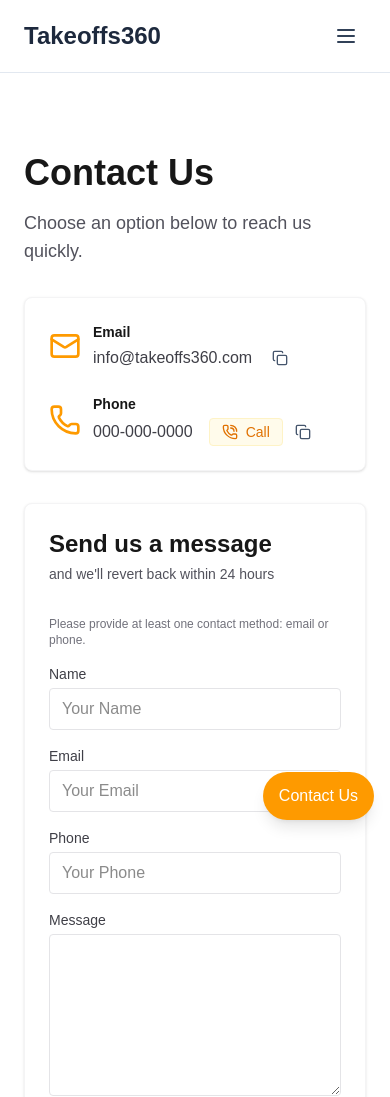
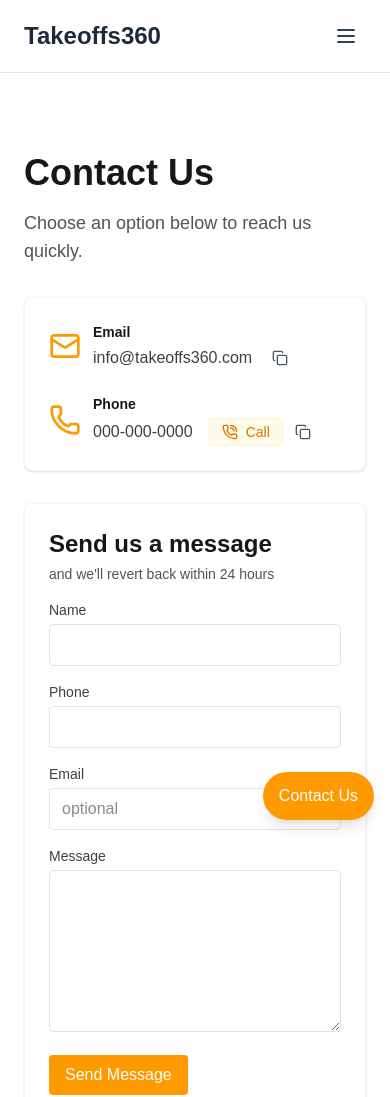
Before and after one commit to mgupta83/takeoffs360, a Next.js app in the folder ui/: page /contact in a window 390 px wide. Shown: the top 1097 px of the page. Built offline with nearby package versions, Linux system fonts and the light colour scheme.

Commit message:
made phone required for contact us

```diff
--- a/ui/app/contact/page.tsx
+++ b/ui/app/contact/page.tsx
@@ -110,11 +110,18 @@
         return;
       }
 
-      // Require at least one contact method: email or phone
-      const hasEmail = payload.email && String(payload.email).trim() !== '';
-      const hasPhone = payload.phone && String(payload.phone).trim() !== '';
-      if (!hasEmail && !hasPhone) {
-        setStatusMessage('Please provide an email or phone number.');
+      // Require phone (email is optional). Basic phone normalization/format check.
+      const phoneRaw = payload.phone ? String(payload.phone).trim() : '';
+      if (!phoneRaw) {
+        setStatusMessage('Please provide a phone number.');
+        setStatusType('error');
+        setSubmitting(false);
+        return;
+      }
+      // Normalize: keep digits only and ensure a reasonable length (7-15 digits)
+      const digits = phoneRaw.replace(/\D/g, '');
+      if (digits.length < 7 || digits.length > 15) {
+        setStatusMessage('Please enter a valid phone number.');
         setStatusType('error');
         setSubmitting(false);
         return;
@@ -257,8 +264,7 @@
         {/* Contact form with title and subtext */}
         <div className="bg-white p-6 rounded-lg shadow-sm border border-zinc-100">
           <h2 className="text-2xl font-semibold">Send us a message</h2>
-          <p className="text-sm text-zinc-600 mt-1 mb-2">and we'll revert back within 24 hours</p>
-          <br/><p className="text-xs text-zinc-500 mb-4">Please provide at least one contact method: email or phone.</p>
+          <p className="text-sm text-zinc-600 mt-1 mb-4">and we'll revert back within 24 hours</p>
 
           {statusMessage && (
             <div className={`mb-4 rounded px-4 py-3 text-sm ${statusType === 'error' ? 'border border-red-200 bg-red-50 text-red-800' : 'border border-green-200 bg-green-50 text-green-800'}`} role="status">
@@ -274,18 +280,19 @@
 
           <div>
             <label className="block text-sm font-medium text-zinc-700 mb-1" htmlFor="name">Name</label>
-            <input id="name" name="name" type="text" required placeholder="Your Name" onChange={() => { setStatusMessage(null); setStatusType(null); }} className="w-full rounded border border-zinc-200 px-3 py-2 focus:outline-none focus:ring-2 focus:ring-amber-300" />
+            <input id="name" name="name" type="text" required onChange={() => { setStatusMessage(null); setStatusType(null); }} className="w-full rounded border border-zinc-200 px-3 py-2 focus:outline-none focus:ring-2 focus:ring-amber-300" />
+          </div>
+
+          <div>
+            <label className="block text-sm font-medium text-zinc-700 mb-1" htmlFor="phone">Phone</label>
+            <input id="phone" name="phone" type="tel" required onChange={() => { setStatusMessage(null); setStatusType(null); }} className="w-full rounded border border-zinc-200 px-3 py-2 focus:outline-none focus:ring-2 focus:ring-amber-300" />
           </div>
 
           <div>
             <label className="block text-sm font-medium text-zinc-700 mb-1" htmlFor="email">Email</label>
-            <input id="email" name="email" type="email" placeholder="Your Email" onChange={() => { setStatusMessage(null); setStatusType(null); }} className="w-full rounded border border-zinc-200 px-3 py-2 focus:outline-none focus:ring-2 focus:ring-amber-300" />
+            <input id="email" name="email" type="email" placeholder="optional" onChange={() => { setStatusMessage(null); setStatusType(null); }} className="w-full rounded border border-zinc-200 px-3 py-2 focus:outline-none focus:ring-2 focus:ring-amber-300" />
           </div>
 
-          <div>
-            <label className="block text-sm font-medium text-zinc-700 mb-1" htmlFor="phone">Phone</label>
-            <input id="phone" name="phone" type="tel" placeholder="Your Phone" onChange={() => { setStatusMessage(null); setStatusType(null); }} className="w-full rounded border border-zinc-200 px-3 py-2 focus:outline-none focus:ring-2 focus:ring-amber-300" />
-          </div>
 
           <div>
             <label className="block text-sm font-medium text-zinc-700 mb-1" htmlFor="message">Message</label>
```
